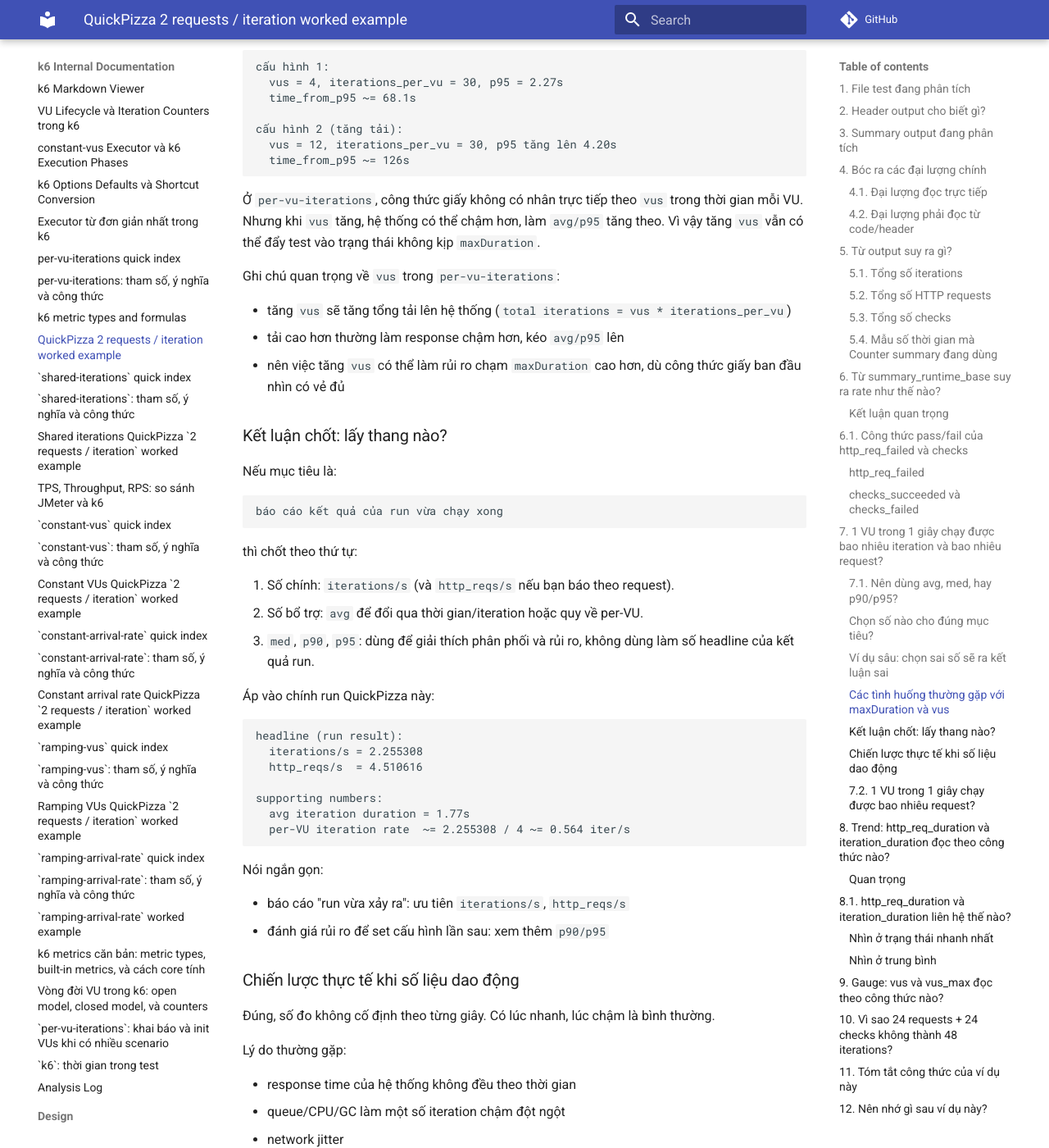
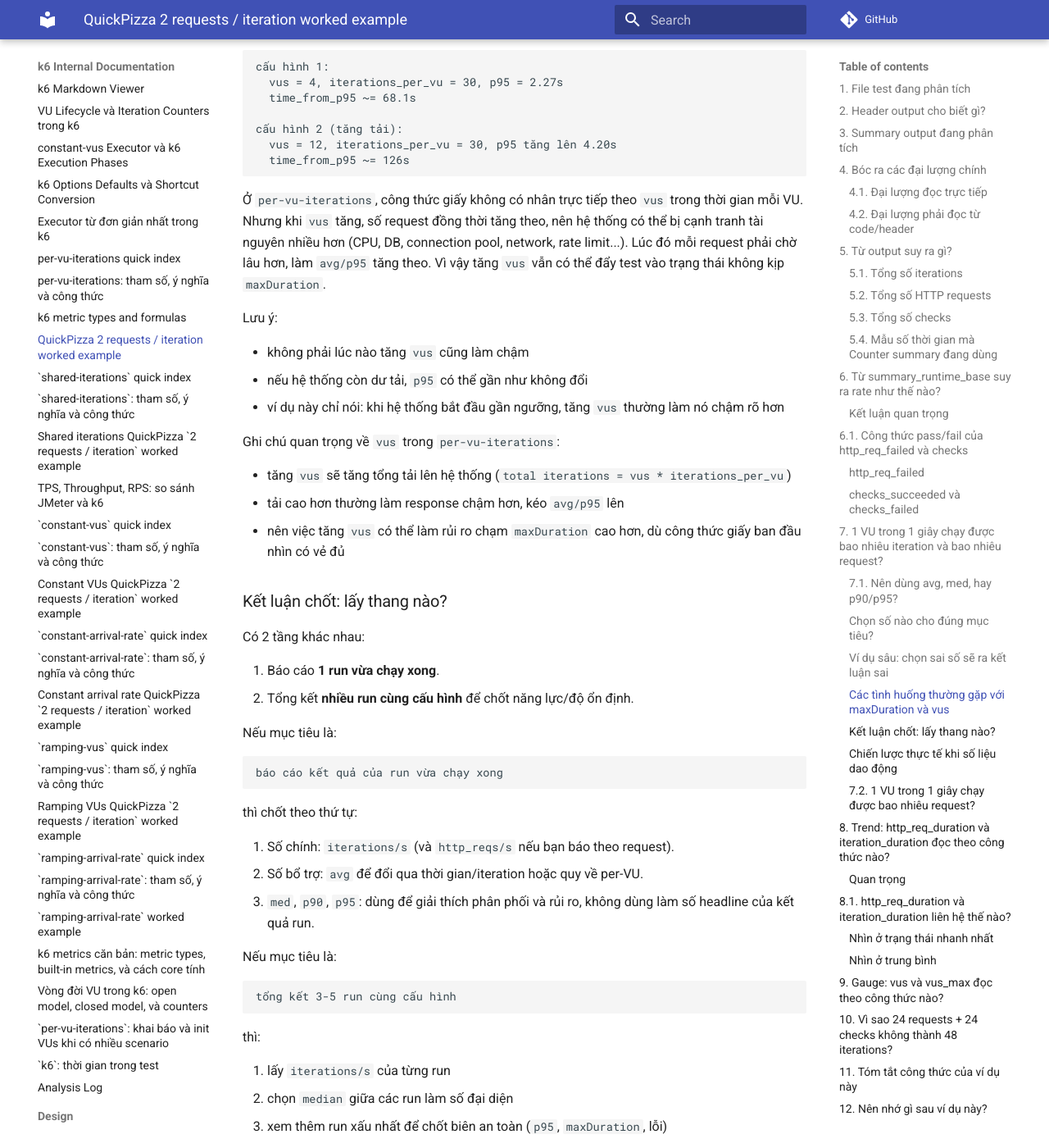
Before and after one commit to meomew-auto/markdown, an MkDocs documentation site: the page built from docs/20260515_quickpizza_two_requests_worked_example.md, in a window 1280 px wide and 1400 px high, scrolled down 20190 px. Shown: the whole window at 82% size. Built offline with MkDocs 1.6.1 and Material for MkDocs 9.7.7, drawn with Linux system fonts in a browser that asks for light colours; comment, search, counter and statistics services are not loaded.

Commit message:
Update docs

````diff
--- a/docs/20260515_quickpizza_two_requests_worked_example.md
+++ b/docs/20260515_quickpizza_two_requests_worked_example.md
@@ -1006,8 +1006,15 @@ cấu hình 2 (tăng tải):
 ```
 
 Ở `per-vu-iterations`, công thức giấy không có nhân trực tiếp theo `vus` trong thời gian mỗi VU. Nhưng
-khi `vus` tăng, hệ thống có thể chậm hơn, làm `avg/p95` tăng theo. Vì vậy tăng `vus` vẫn có thể đẩy test
-vào trạng thái không kịp `maxDuration`.
+khi `vus` tăng, số request đồng thời tăng theo, nên hệ thống có thể bị cạnh tranh tài nguyên nhiều hơn
+(CPU, DB, connection pool, network, rate limit...). Lúc đó mỗi request phải chờ lâu hơn, làm `avg/p95`
+tăng theo. Vì vậy tăng `vus` vẫn có thể đẩy test vào trạng thái không kịp `maxDuration`.
+
+Lưu ý:
+
+- không phải lúc nào tăng `vus` cũng làm chậm
+- nếu hệ thống còn dư tải, `p95` có thể gần như không đổi
+- ví dụ này chỉ nói: khi hệ thống bắt đầu gần ngưỡng, tăng `vus` thường làm nó chậm rõ hơn
 
 Ghi chú quan trọng về `vus` trong `per-vu-iterations`:
 
@@ -1017,6 +1024,11 @@ Ghi chú quan trọng về `vus` trong `per-vu-iterations`:
 
 ### Kết luận chốt: lấy thang nào?
 
+Có 2 tầng khác nhau:
+
+1. Báo cáo **1 run vừa chạy xong**.
+2. Tổng kết **nhiều run cùng cấu hình** để chốt năng lực/độ ổn định.
+
 Nếu mục tiêu là:
 
 ```text
@@ -1028,6 +1040,18 @@ thì chốt theo thứ tự:
 1. Số chính: `iterations/s` (và `http_reqs/s` nếu bạn báo theo request).
 2. Số bổ trợ: `avg` để đổi qua thời gian/iteration hoặc quy về per-VU.
 3. `med`, `p90`, `p95`: dùng để giải thích phân phối và rủi ro, không dùng làm số headline của kết quả run.
+
+Nếu mục tiêu là:
+
+```text
+tổng kết 3-5 run cùng cấu hình
+```
+
+thì:
+
+1. lấy `iterations/s` của từng run
+2. chọn `median` giữa các run làm số đại diện
+3. xem thêm run xấu nhất để chốt biên an toàn (`p95`, `maxDuration`, lỗi)
 
 Áp vào chính run QuickPizza này:
 
````
